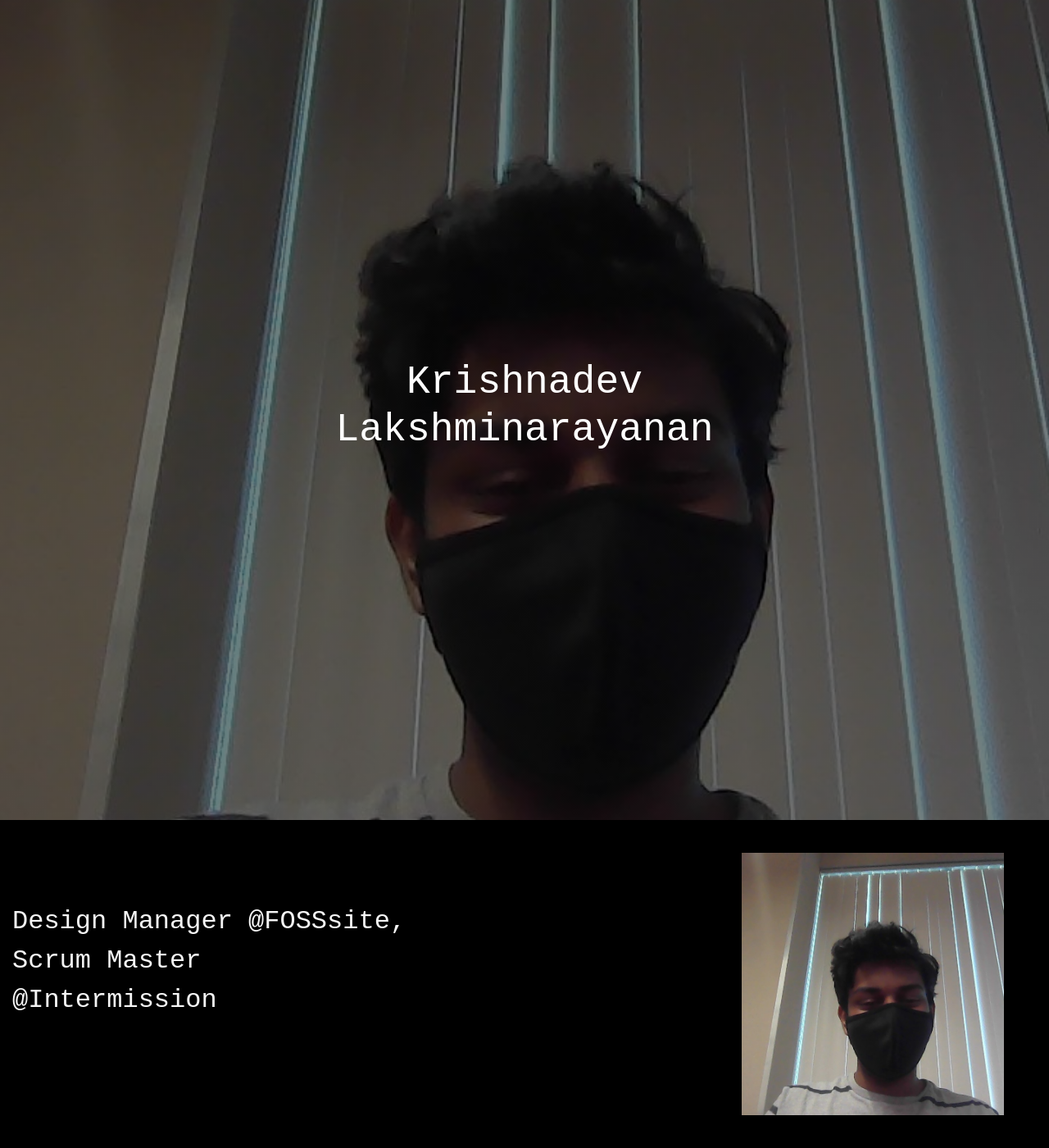
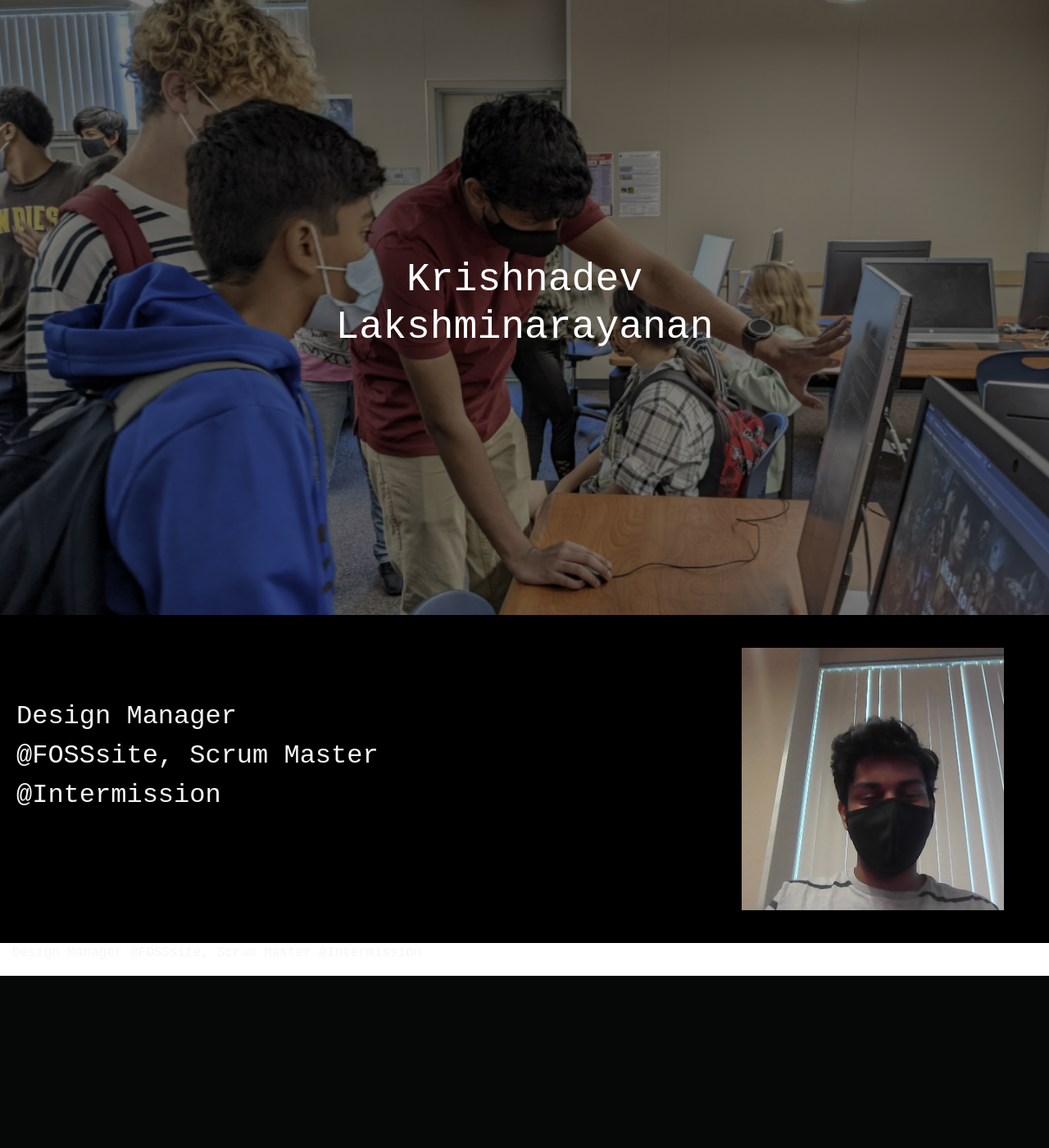
Before and after one commit to CalrethonOfMirkwood/FOSSite, a Flask app: page /abt_pages/krish/ in a window 1280 px wide. Shown: the whole page at 82% size. After the commit the page ends 1190 px from the top, so only its background shows below. Run offline with Flask 2, Linux system fonts and the light colour scheme; some libraries are stand-ins or nearby versions.

Commit message:
fixed errors and added updated layout page

```diff
--- a/master.py
+++ b/master.py
@@ -1,27 +1,22 @@
 # import "packages" from flask
-from flask import render_template
-from __init__ import app
+from flask import Flask, render_template
 from silmarillionmemes import getSilmMeme, noldolante
-#Pulls data for blueprints
 
-#About Pages
+# create a Flask instance
+app = Flask(__name__)
 
 # connects default URL to render index.html
 @app.route('/')
 def index():
     return render_template("index.html")
 
-@app.route('/abt_pages/sophie')
+@app.route('/abt_pages/sophie/')
 def sophie():
     return render_template("abt_pages/sophie.html", SilmData=getSilmMeme(), noldolante=noldolante())
 
-
-
-
-@app.route('/abt_pages/sophiealt')
+@app.route('/abt_pages/sophiealt/')
 def sophiealt():
     return render_template("abt_pages/sophiealt.html", noldolante=noldolante())
-
 
 @app.route('/abt_pages/krish/')
 def krish_abt():
@@ -29,24 +24,20 @@ def krish_abt():
 
 @app.route('/abt_pages/michael/')
 def michaelAbout():
-    return render_template("michaelAbout.html")
+    return render_template("abt_pages/michaelAbout.html")
 
 @app.route('/abt_pages/valerie/')
 def valerie():
-    return render_template("val_about_me.html")
-
-
+    return render_template("abt_pages/val_about_me.html")
 
 # runs the application on the development server
 if __name__ == "__master__":
     app.run()
 
-
 @app.errorhandler(500)
 def server_error(e):
     return render_template('500.html'), 500
 
-
 @app.errorhandler(404)
 def server_error(e):
     return render_template('404.html'), 404
--- a/templates/500.html
+++ b/templates/500.html
@@ -8,6 +8,6 @@
     <h1>Ewwow 500, intewnaw sewvice ewwow >.<</h1>
     <p>Uh oh!  wook's wike thewe's an ewwow own the sewvew side!  thewe's nowt much uwu cawn duwu abouwt thiws.</p>
     <img src="/static/uwu.png">
-     <p>If you got this error trying to get to Sophie's about page, you can go to this alternate page here: <a href="abt_pages/sophiealt.html"</a> </p>
+     <p>If you got this error trying to get to Sophie's about page, you can go to this alternate page here: <a href="abt_pages/sophiealt.html">Sophie</a> </p>
 </body>
 </html>
--- a/templates/abt_pages/krish_abt.html
+++ b/templates/abt_pages/krish_abt.html
@@ -3,17 +3,23 @@
 {% block content %}
 <html lang="en">
 <script>
+    //mask - no mask toggle
+    type  = "mask";
+
     function changeImage() {
+
         console.log ("This click function works")
-        if (document.getElementById("profile_img").src = "/static/Krish_mask.jpg")
+        if (type === "mask")
         {
             document.getElementById("profile_img").src = "/static/Krish_noMask.jpg";
             console.log ("it works kinda");
+            type = "noMask"
         }
-        else
+        else if (type === "noMask")
         {
             document.getElementById("profile_img").src = "/static/Krish_mask.jpg";
             console.log ("bruhhh");
+            type = "mask"
         }
     }
 </script>
@@ -30,11 +36,16 @@
 
 
     <div class ="row" id="content_main"  >
-        <div class="col-auto ml-left mr-auto" id="desc_header" >
+        <div class="col-auto ml-left mr-auto header-bg" id="desc_header" >
             <p >Design Manager @FOSSsite, Scrum Master @Intermission</p>
         </div>
         <div class="col-auto ml-auto mr-right" >
-            <img src="/static/Krish_mask.jpg" id = "profile_img" width="400px" height="400px" onclick="changeImage()">
+            <img src="/static/Krish_mask.jpg" id = "profile_img" width="400px" height="400px" onclick=changeImage();>
+        </div>
+    </div>
+    <div class ="row "   >
+        <div class="col-auto ml-left mr-auto text-dark"  >
+            <p class="text-">Design Manager @FOSSsite, Scrum Master @Intermission</p>
         </div>
     </div>
 
@@ -65,15 +76,16 @@
         font-size: 2em;
         padding-top: 100px;
         width: 40%;
+        padding-left: 20px;
     }
     /* The hero image */
     .hero-image {
         /* Use "linear-gradient" to add a darken background effect to the image (photographer.jpg). This will make the text easier to read */
-        background-image: linear-gradient(rgba(0, 0, 0, 0.5), rgba(0, 0, 0, 0.5)), url("/static/Krish_mask.jpg");
+        background-image: linear-gradient(rgba(0, 0, 0, 0.5), rgba(0, 0, 0, 0.5)), url("/static/abt_main.png");
 
         /* Set a specific height */
-        height: 1000px;
-
+        height: 750px;
+        width: 100%;
         /* Position and center the image to scale nicely on all screens */
         background-position: center;
         background-repeat: no-repeat;
--- a/templates/layouts/layout.html
+++ b/templates/layouts/layout.html
@@ -26,6 +26,10 @@
             --white: whitesmoke;
             --black: black;
             --grey: grey;
+            --primary: #ffb703;
+            --header-bg: #023047;
+            --subtext: #8ecae6;
+            --button:#219ebc ;
         }
 
         * {
```
Also changed, not shown: static/abt_main.png (added).
